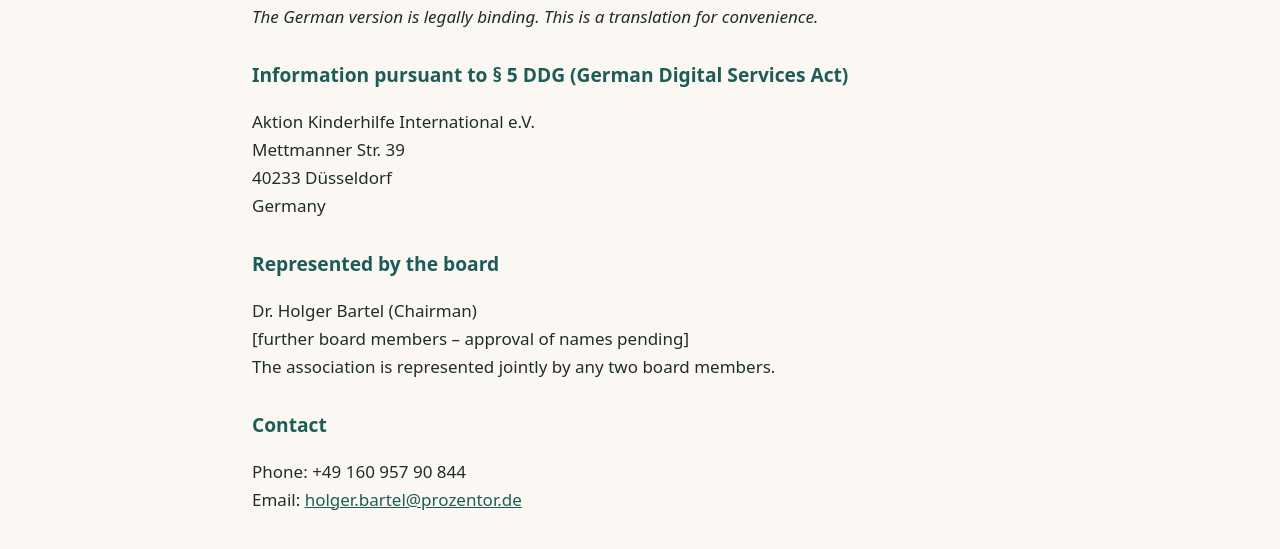
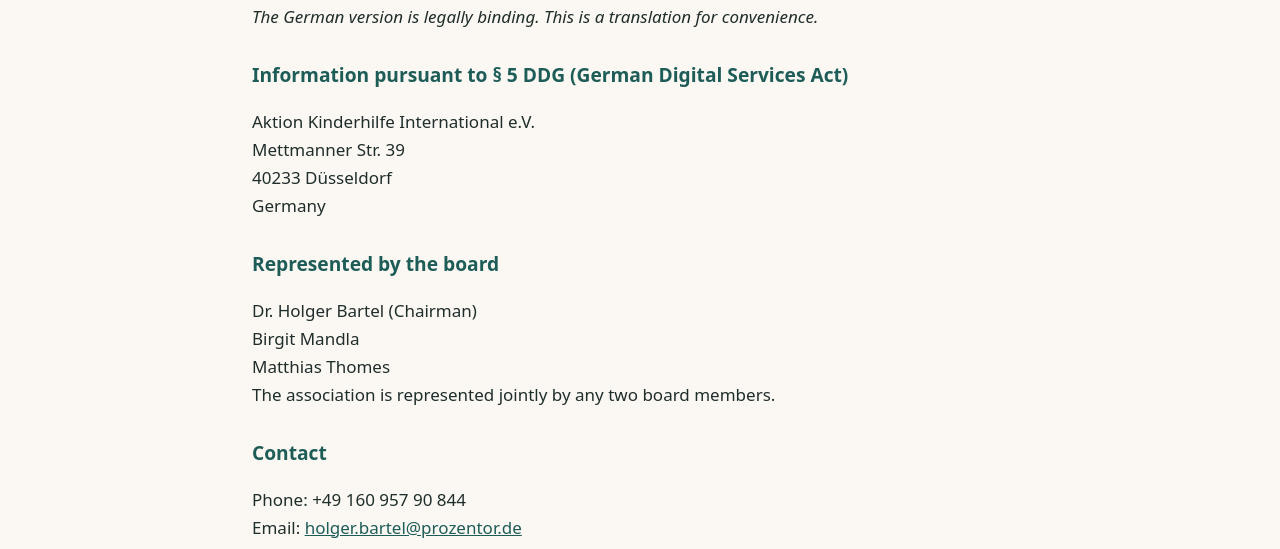
Before and after one commit to HolgerBartel/aktion-kinderhilfe, a plain HTML site: page impressum.html in a window 1280 px wide. Shown: the part 206-755 px from the top of the page. Drawn offline with Linux system fonts and the light colour scheme.

Commit message:
Vorstand im Impressum, Linear lokal (keine AV), Beitrittserklaerung 23.11. (Austritt gem. Satzung)
Co-Authored-By: Claude Opus 5.5 <noreply@anthropic.com>

```diff
--- a/impressum.html
+++ b/impressum.html
@@ -42,7 +42,7 @@
 <h2>Angaben gemäß § 5 Digitale-Dienste-Gesetz (DDG)</h2>
 <p>Aktion Kinderhilfe International e.V.<br>Mettmanner Str. 39<br>40233 Düsseldorf<br>Deutschland</p>
 <h2>Vertreten durch den Vorstand</h2>
-<p>Dr. Holger Bartel (1. Vorsitzender)<br>[weitere Vorstandsmitglieder – Freigabe der Namen offen]<br>Der Verein wird durch je zwei Vorstandsmitglieder gemeinsam vertreten.</p>
+<p>Dr. Holger Bartel (1. Vorsitzender)<br>Birgit Mandla<br>Matthias Thomes<br>Der Verein wird durch je zwei Vorstandsmitglieder gemeinsam vertreten.</p>
 <h2>Kontakt</h2>
 <p>Telefon: +49 160 957 90 844<br>E-Mail: <a href="mailto:holger.bartel@prozentor.de">holger.bartel@prozentor.de</a></p>
 <h2>Registereintrag</h2>
@@ -62,7 +62,7 @@
 <h2>Information pursuant to § 5 DDG (German Digital Services Act)</h2>
 <p>Aktion Kinderhilfe International e.V.<br>Mettmanner Str. 39<br>40233 Düsseldorf<br>Germany</p>
 <h2>Represented by the board</h2>
-<p>Dr. Holger Bartel (Chairman)<br>[further board members – approval of names pending]<br>The association is represented jointly by any two board members.</p>
+<p>Dr. Holger Bartel (Chairman)<br>Birgit Mandla<br>Matthias Thomes<br>The association is represented jointly by any two board members.</p>
 <h2>Contact</h2>
 <p>Phone: +49 160 957 90 844<br>Email: <a href="mailto:holger.bartel@prozentor.de">holger.bartel@prozentor.de</a></p>
 <h2>Register entry</h2>
```
Also changed, not shown: datenschutz.html (+2 -2 lines), index.html (+1 -1 lines), 1 other file.
